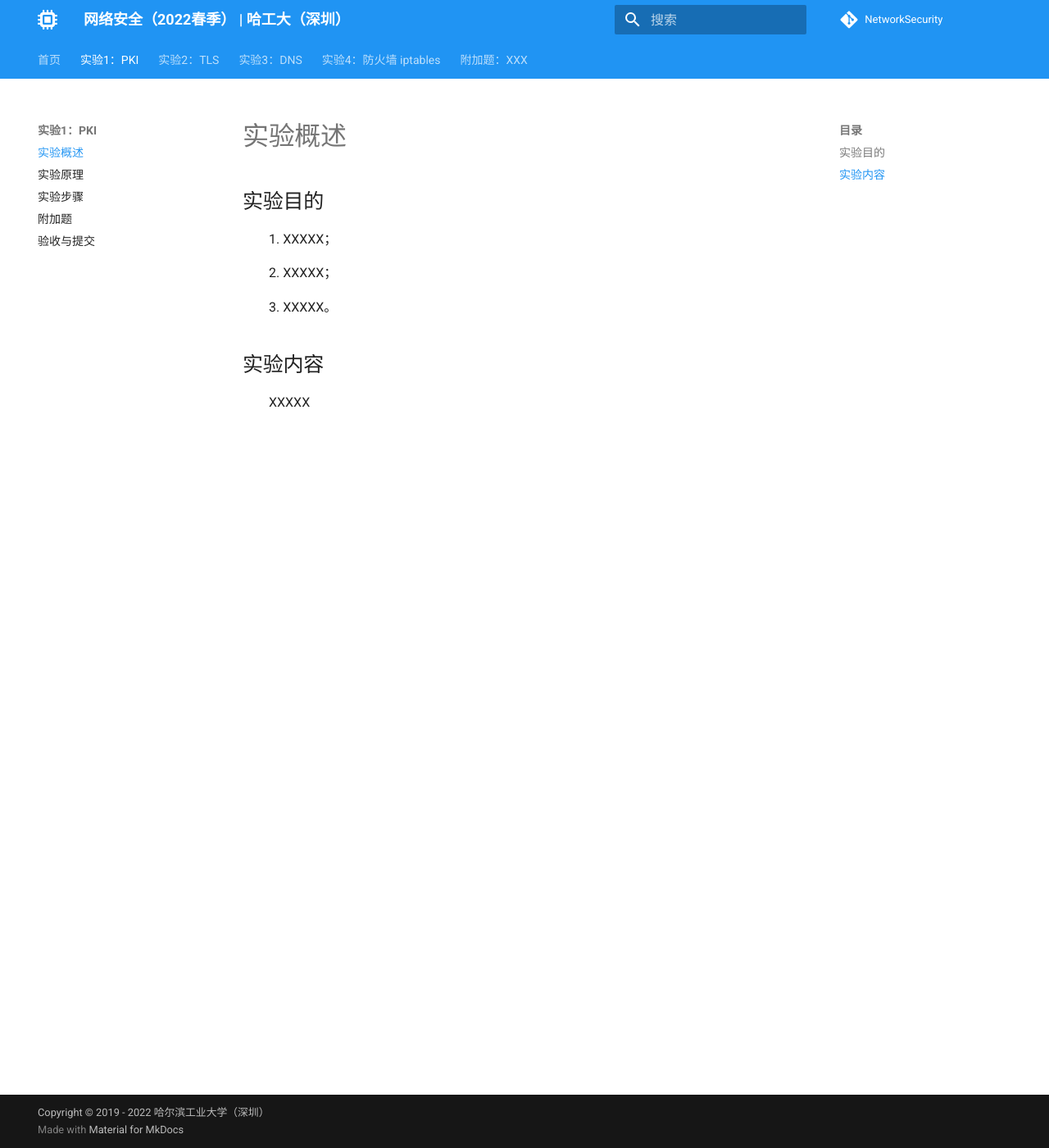
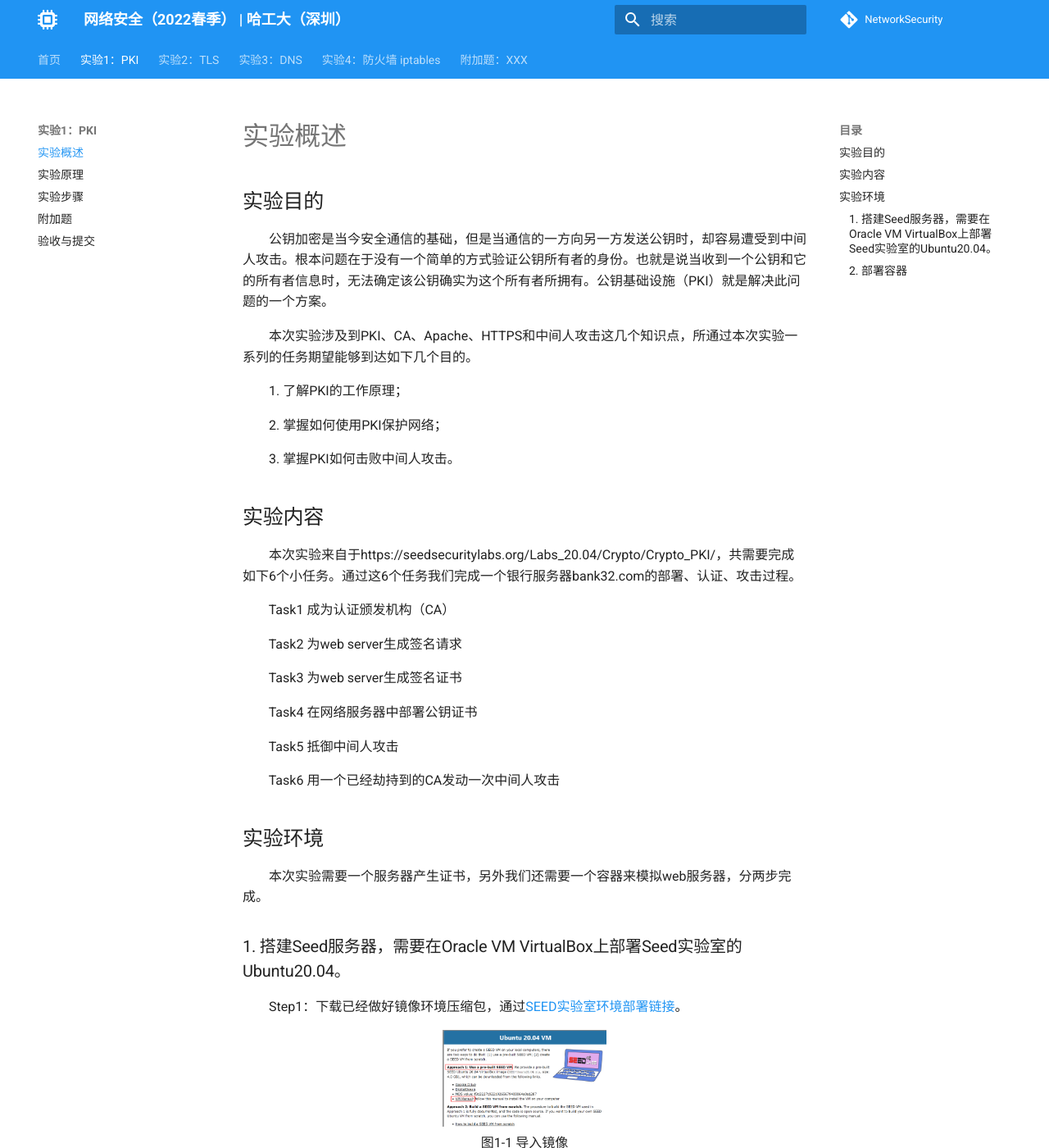
Before and after one commit to xy1874/network-sec, an MkDocs documentation site: the page built from docs/lab1/overview.md, in a window 1280 px wide and 1400 px high. Shown: the whole window at 82% size. Built offline with MkDocs 1.6.1 and Material for MkDocs 9.7.7, drawn with Linux system fonts in a browser that asks for light colours; emoji names are drawn with the system emoji font; some of the changed text lies outside the part shown.

Commit message:
lab1 overview

```diff
--- a/docs/lab1/overview.md
+++ b/docs/lab1/overview.md
@@ -1,12 +1,62 @@
 ## 实验目的
 
-&emsp;&emsp;1. XXXXX；
+&emsp;&emsp;公钥加密是当今安全通信的基础，但是当通信的一方向另一方发送公钥时，却容易遭受到中间人攻击。根本问题在于没有一个简单的方式验证公钥所有者的身份。也就是说当收到一个公钥和它的所有者信息时，无法确定该公钥确实为这个所有者所拥有。公钥基础设施（PKI）就是解决此问题的一个方案。
 
-&emsp;&emsp;2. XXXXX；
+&emsp;&emsp;本次实验涉及到PKI、CA、Apache、HTTPS和中间人攻击这几个知识点，所通过本次实验一系列的任务期望能够到达如下几个目的。
 
-&emsp;&emsp;3. XXXXX。
+&emsp;&emsp;1. 了解PKI的工作原理；
+
+&emsp;&emsp;2. 掌握如何使用PKI保护网络；
+
+&emsp;&emsp;3. 掌握PKI如何击败中间人攻击。
 
 
 ## 实验内容
 
-&emsp;&emsp;XXXXX
+&emsp;&emsp;本次实验来自于https://seedsecuritylabs.org/Labs_20.04/Crypto/Crypto_PKI/，共需要完成如下6个小任务。通过这6个任务我们完成一个银行服务器bank32.com的部署、认证、攻击过程。
+
+&emsp;&emsp;Task1 成为认证颁发机构（CA）
+
+&emsp;&emsp;Task2 为web server生成签名请求
+
+&emsp;&emsp;Task3 为web server生成签名证书
+
+&emsp;&emsp;Task4 在网络服务器中部署公钥证书
+
+&emsp;&emsp;Task5 抵御中间人攻击
+
+&emsp;&emsp;Task6 用一个已经劫持到的CA发动一次中间人攻击
+
+
+## 实验环境
+
+&emsp;&emsp;本次实验需要一个服务器产生证书，另外我们还需要一个容器来模拟web服务器，分两步完成。
+
+### 1. 搭建Seed服务器，需要在Oracle VM VirtualBox上部署Seed实验室的Ubuntu20.04。
+
+&emsp;&emsp;Step1：下载已经做好镜像环境压缩包，通过[SEED实验室环境部署链接](https://seedsecuritylabs.org/labsetup.html)。
+<center><img src="../assets/1-1.png" width = 200></center>
+<center>图1-1 导入镜像</center>
+&emsp;&emsp;Step2：在VirtualBox上导入镜像并启动。用户名为SEED，密码为dees
+<center><img src="../assets/1-2.png" width = 200></center>
+<center>图1-2 导入镜像</center>
+
+<center><img src="../assets/1-3.png" width = 200></center>
+<center>图1-3 启动</center>
+
+### 2. 部署容器
+&emsp;&emsp;Step1：下载本次实验需要的容器压缩包[PKI_Labsetup.zip](https://gitee.com/hitsz-cslab/net-work-security/tree/master/stupkt)。也可以通过[SEED实验室PKI Lab](https://seedsecuritylabs.org/Labs_20.04/Crypto/Crypto_PKI/)。
+&emsp;&emsp;Step2：将容器压缩包上传到Seed镜像环境中，并解压。使用命令为 unzip Labsetup.zip
+&emsp;&emsp;Step3：Build容器
+    &emsp;&emsp;   cd Labsetup/
+    &emsp;&emsp;   docker-compose build
+&emsp;&emsp;Step3：启动  命令为 dcup
+<center><img src="../assets/1-4.png" width = 200></center>
+<center>图1-4 容器正常启动</center>
+
+!!! info "说明 :sparkles:"
+&emsp;&emsp;容器启动后如果要进入容器的shell，需要通过如下两个命令；在主机终端中输入 dockps 命令，查看刚启动的容器ID；输入命令 docksh ID的前两个字符
+<center><img src="../assets/1-5.png" width = 200></center>
+<center>图1-5 查看正在启动的容器ID</center>
+<center><img src="../assets/1-6.png" width = 200></center>
+<center>图1-6 进入容器的shell</center>
```
Also changed, not shown: docs/lab1/assets/1-1.png (added), docs/lab1/assets/1-2.png (added), docs/lab1/assets/1-3.png (added), docs/lab1/assets/1-4.png (added), docs/lab1/assets/1-5.png (added), docs/lab1/assets/1-6.png (added), site/lab1/assets/1-1.png (added), site/lab1/assets/1-2.png (added), site/lab1/assets/1-3.png (added), site/lab1/assets/1-4.png (added), site/lab1/assets/1-5.png (added), site/lab1/assets/1-6.png (added), site/lab1/overview/index.html, site/search/search_index.json, 1 more files, 2 other files.
